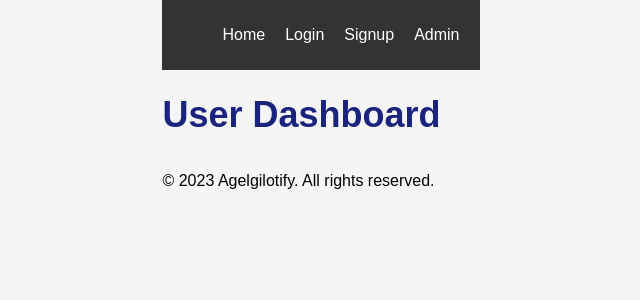
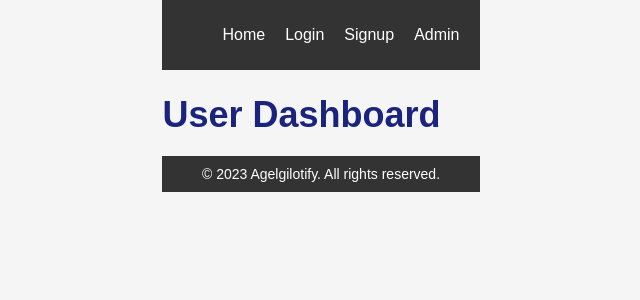
Before and after one commit to gladsonchala/Agelgilotify, a React (Create React App) app: page / in a window 1280 px wide. Shown: the top 300 px of the page, without its empty margins (319-959 px from the left). Built offline with nearby package versions, Linux system fonts and the light colour scheme.

Commit message:
Update Footer.js

```diff
--- a/src/components/Footer.js
+++ b/src/components/Footer.js
@@ -2,8 +2,10 @@ import React from 'react';
 
 function Footer() {
   return (
-    <footer>
-      <p>&copy; {new Date().getFullYear()} Agelgilotify. All rights reserved.</p>
+    <footer style={{ background: '#333', color: '#fff', padding: '10px', textAlign: 'center' }}>
+      <p style={{ margin: 0, fontSize: '14px' }}>
+        &copy; {new Date().getFullYear()} Agelgilotify. All rights reserved.
+      </p>
     </footer>
   );
 }
```
